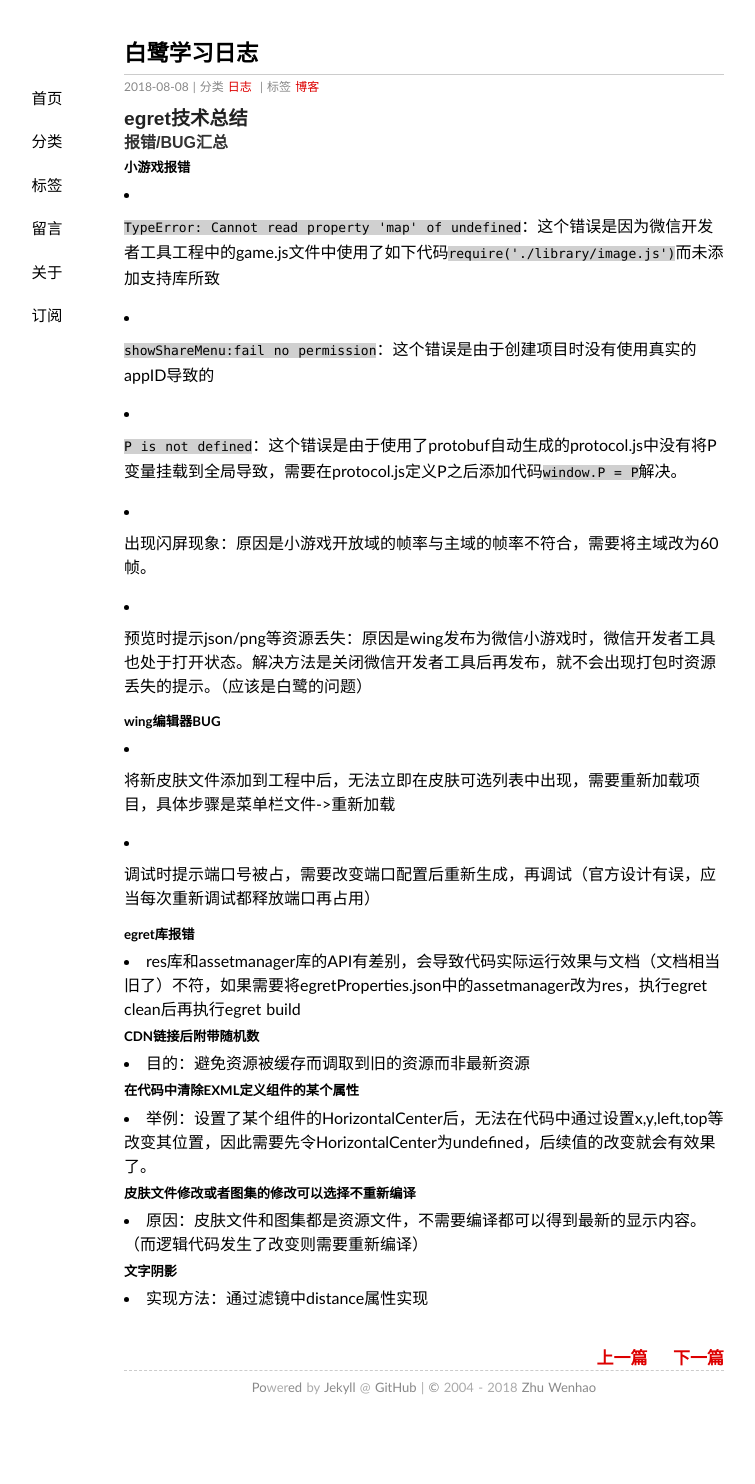
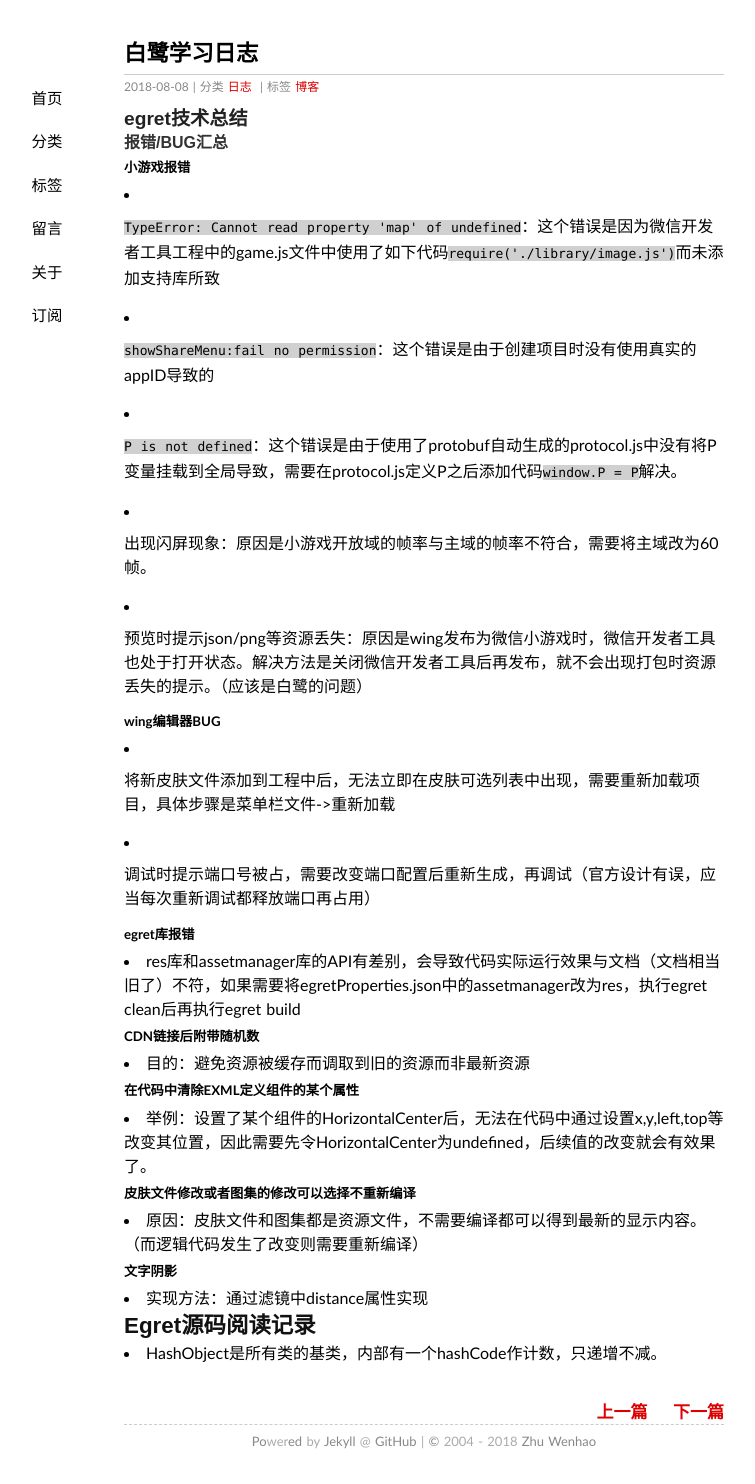
Before and after one commit to zhuwh9/zhuwh9.github.io, a Jekyll site: the page built from _posts/2018-08-08-egret.md, in a window 1280 px wide. Shown: the whole page, without its empty margins (216-971 px from the left). Built offline with Jekyll 4.4.1, drawn with Linux system fonts in a browser that asks for light colours; comment, search, counter and statistics services are not loaded; before the commit the page ends 1430 px from its top, so only the background shows below that.

Commit message:
Update 2018-08-08-egret.md

```diff
--- a/_posts/2018-08-08-egret.md
+++ b/_posts/2018-08-08-egret.md
@@ -39,3 +39,6 @@ tags: 博客
 
 ##### 文字阴影
 - 实现方法：通过滤镜中distance属性实现
+
+## Egret源码阅读记录
+- HashObject是所有类的基类，内部有一个hashCode作计数，只递增不减。
```
